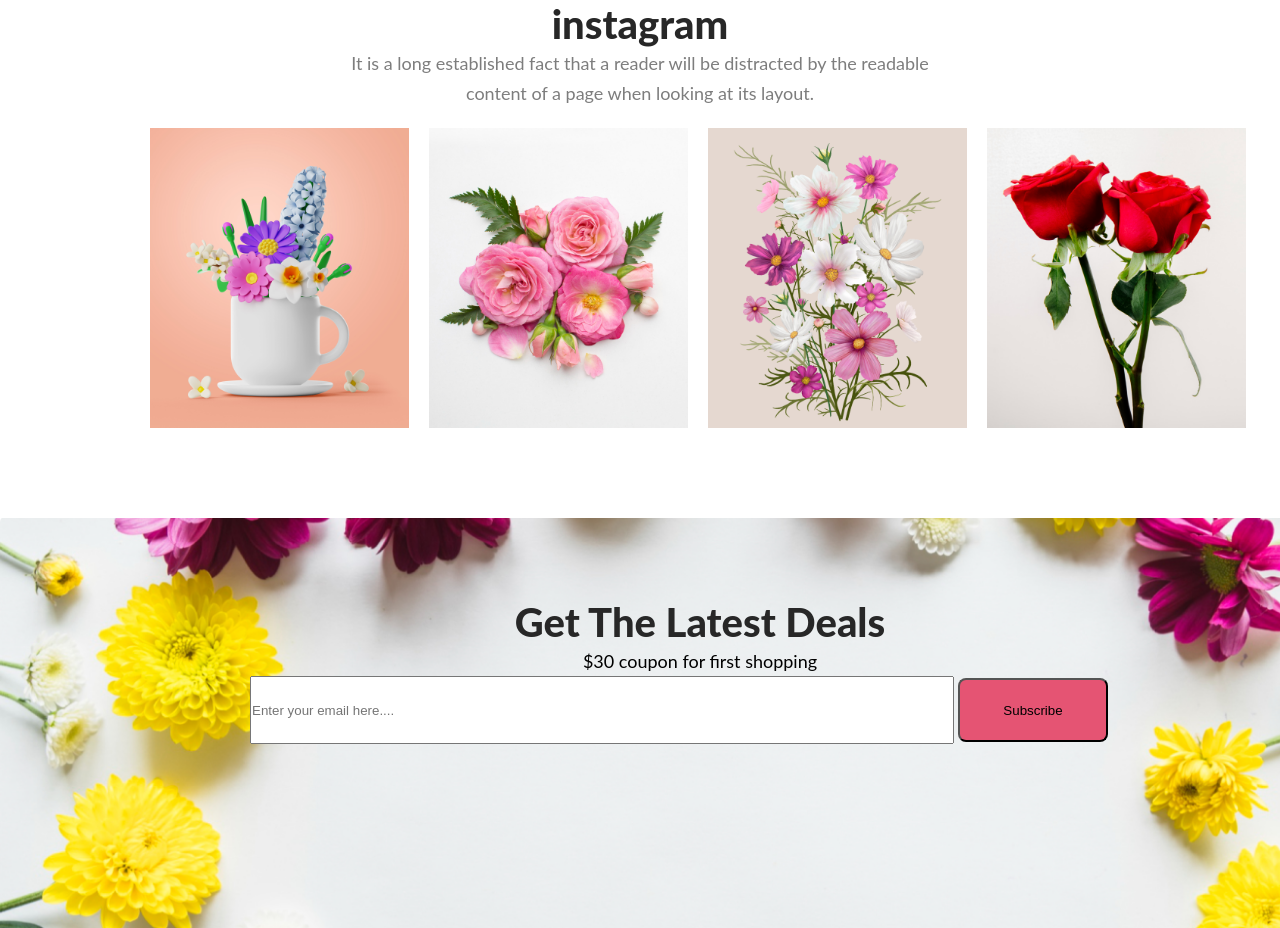
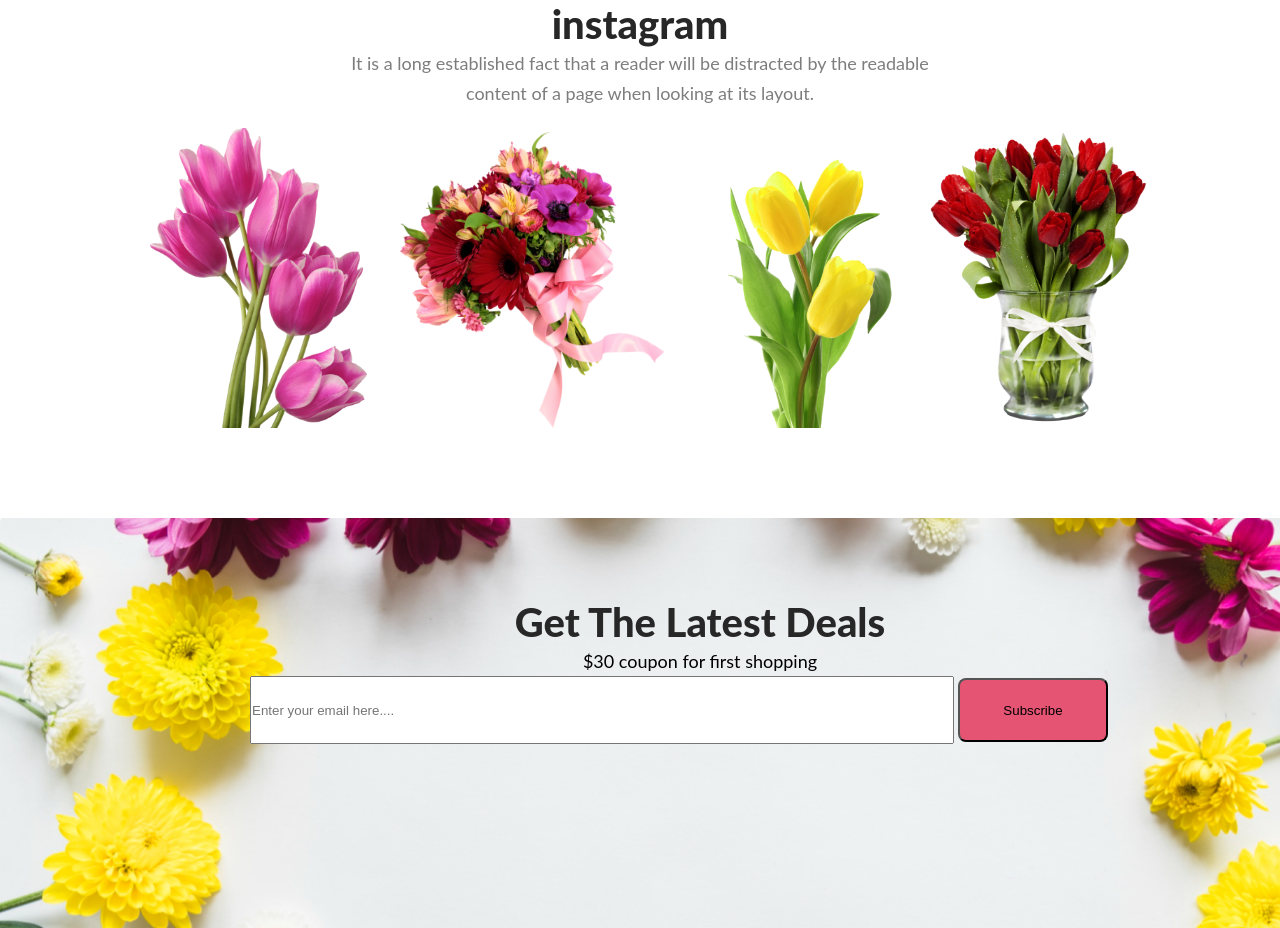
Before and after one commit to sakiburrahman263967/first-assingnment, a plain HTML site: page index.html in a window 1280 px wide. Shown: the part 1500-2428 px from the top of the page. Drawn offline with Linux system fonts and the light colour scheme.

Commit message:
first assingnment

```diff
--- a/index.html
+++ b/index.html
@@ -57,10 +57,10 @@
 
           </div>
           <div class="Flower-img-section">
-            <img src="Rectangle 5.png" alt="">
-            <img src="Flower 01.png" alt="">
-            <img src="Rectangle 4.png" alt="">
-            <img src="Rectangle 6.png" alt="">
+            <img src="2.png" alt="">
+            <img src="3.png" alt="">
+            <img src="4.png" alt="">
+            <img src="5.png" alt="">
 
           </div>
         </div>
@@ -83,6 +83,7 @@
       </div>
     </div>
     </section>
+
   </main>
   <footer>
 
```
